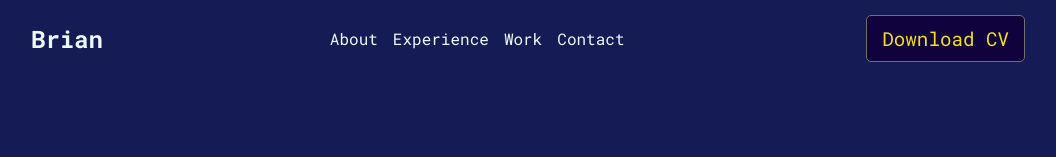
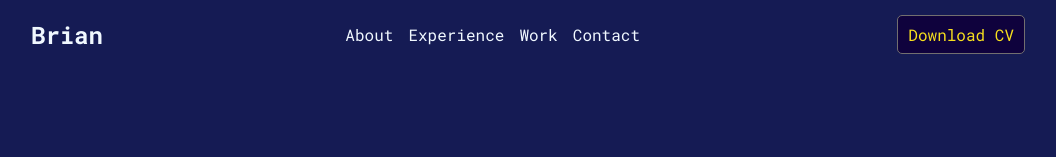
Before and after one commit to brain-ambani/brian-codes, a React (Create React App) app: page / in a window 1280 px wide. Shown: the top 157 px of the page, without its empty margins (112-1168 px from the left). Built offline with nearby package versions, Linux system fonts and the light colour scheme; grey boxes are pictures that could not be loaded.

Commit message:
updated the nav

```diff
--- a/src/components/nav/Nav.css
+++ b/src/components/nav/Nav.css
@@ -1,150 +1,3 @@
-/* .nav {
-  display: flex;
-  justify-content: space-between;
-  align-items: center;
-  padding: 1.2rem 2rem;
-  position: sticky;
-
-  background-color: #151b54;
-
-  opacity: 0.9;
-  top: 0;
-  z-index: 999;
-}
-
-.nav-logo {
-  font-size: 1.5rem;
-  font-weight: 700;
-  text-decoration: none;
-  color: #f7df1e;
-  cursor: pointer;
-}
-
-.nav-items ul {
-  display: flex;
-}
-
-.nav-items ul li {
-  margin-left: 1.2rem;
-  padding: 8px 2rem;
-  font-size: 1.2rem;
-}
-
-.nav-items ul li a {
-  color: #eee;
-  text-decoration: none;
-  transition: all 0.3s ease-in-out;
-}
-
-.nav-items ul li a:hover {
-  color: #f7df1e;
-}
-
-.nav-items ul li .btn {
-  color: #f7df1e;
-}
-
-.nav-items ul li .btn:hover {
-  background: #f7df1e;
-  color: #0c0230;
-}
-
-.btn-switchmode {
-  margin-right: 1.2rem;
-  outline: none;
-  border: none;
-  background: transparent;
-  cursor: pointer;
-  width: 40px;
-  height: 40px;
-}
-
-.nav-menu {
-  display: none;
-}
-
-.nav .nav-items #hidden {
-  display: flex;
-  flex-direction: row;
-  align-items: center;
-  justify-content: center;
-}
-
-@media screen and (max-width: 768px) {
-  .nav {
-    margin: 0 auto;
-    align-items: flex-start;
-  }
-
-  .resume {
-    margin-left: 2rem;
-  }
-  .nav-logo {
-    display: none;
-  }
-  .nav-items ul {
-    align-items: flex-start;
-    width: 100%;
-  }
-
-  .nav-items ul li {
-    margin-left: 2rem;
-
-    padding: 8px 0;
-    width: 100%;
-    text-align: center;
-  }
-
-  .nav-items ul li .btn {
-    width: 100%;
-  }
-
-  .resume {
-    margin-left: 2rem;
-  }
-}
-
-@media screen and (max-width: 500px) {
-  .nav-items ul li {
-    margin-left: 1rem;
-  }
-
-  .nav {
-    display: flex;
-    flex-direction: column;
-    align-items: center;
-  }
-
-  .nav .nav-items #hidden {
-    position: absolute;
-    top: 80px;
-    left: -100%;
-    opacity: 1;
-    transition: all 0.5s ease-in-out;
-    background: #151b54;
-  }
-  .nav-logo {
-    display: block;
-    margin-right: 17rem;
-  }
-
-  .resume {
-    margin-top: 1rem;
-    display: none;
-  }
-
-  .nav-menu {
-    display: block;
-    font-size: 2rem;
-    margin-left: 19rem;
-    margin-top: -2rem;
-  }
-} */
-
-/* Navbar.css */
-
-/* ... (previous styles) */
-
 /* Navbar.css */
 
 .navbar {
@@ -171,7 +24,8 @@
 }
 
 .cv-button {
-  padding: 10px 15px;
+  padding: 8px 10px;
+  font-size: 1rem;
   border-radius: 5px;
   cursor: pointer;
 }
```
